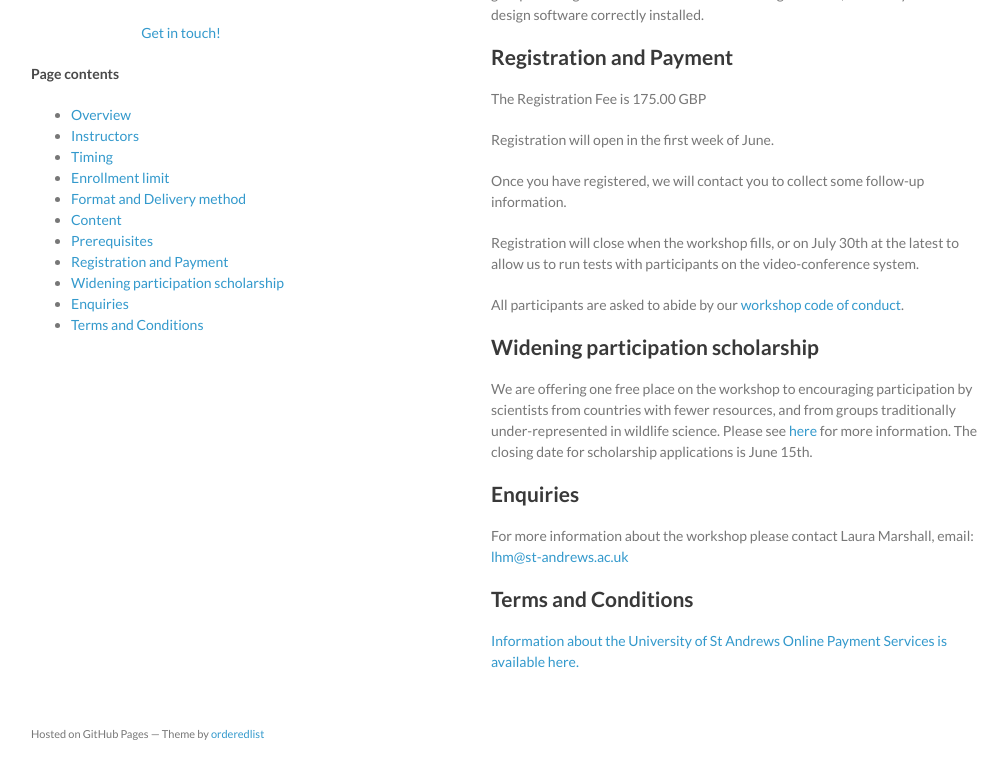
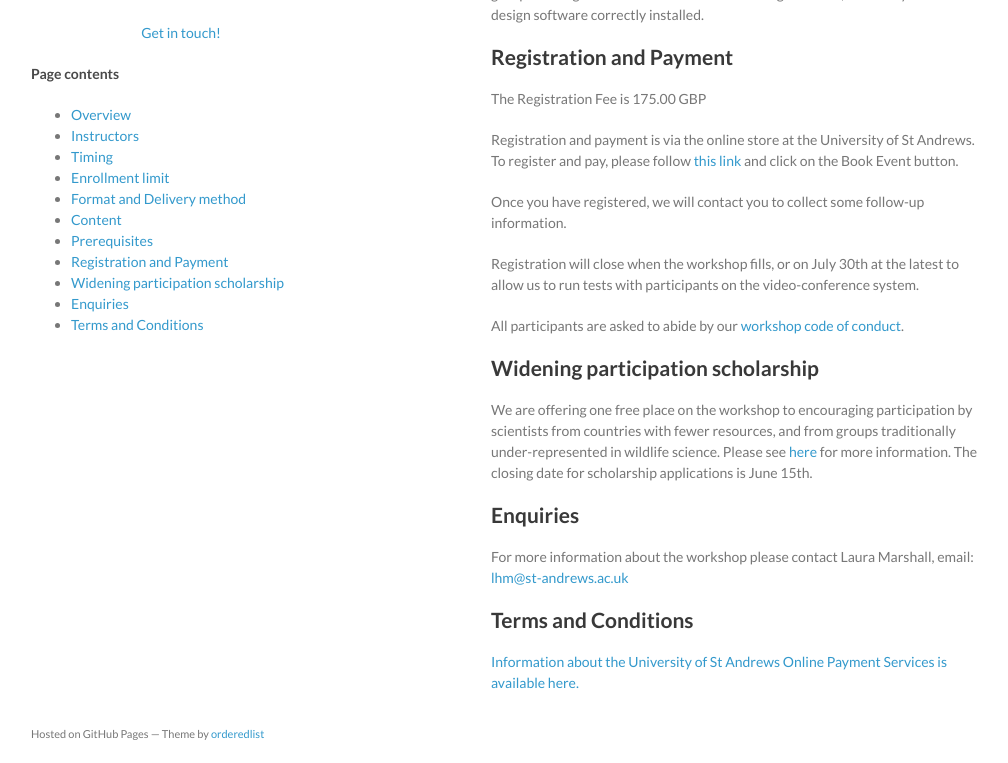
Before and after one commit to distanceworkshops/distanceworkshops.github.io, a Jekyll site: the page built from design-sept-2021.md, in a window 1280 px wide and 900 px high, scrolled down 1762 px, cut to the strip 137-900 px from the top of the window. Shown: the whole strip, without its empty margins (129-1137 px from the left). Built offline with Jekyll 4.4.1, drawn with Linux system fonts in a browser that asks for light colours; before the commit the page ends 2641 px from its top, so only the background shows below that.

Commit message:
Add link to online shop

```diff
--- a/design-sept-2021.md
+++ b/design-sept-2021.md
@@ -49,7 +49,7 @@ You should already know about distance sampling survey design, for example by ha
 
 The Registration Fee is 175.00 GBP
 
-Registration will open in the first week of June.
+Registration and payment is via the online store at the University of St Andrews. To register and pay, please follow [this link](https://onlineshop.st-andrews.ac.uk/conferences-and-events/events/creem/online-workshop-a-practical-guide-to-distance-sampling-survey-design-simulation-13th16th-sept-21) and click on the Book Event button.
 
 Once you have registered, we will contact you to collect some follow-up information.
 
```
